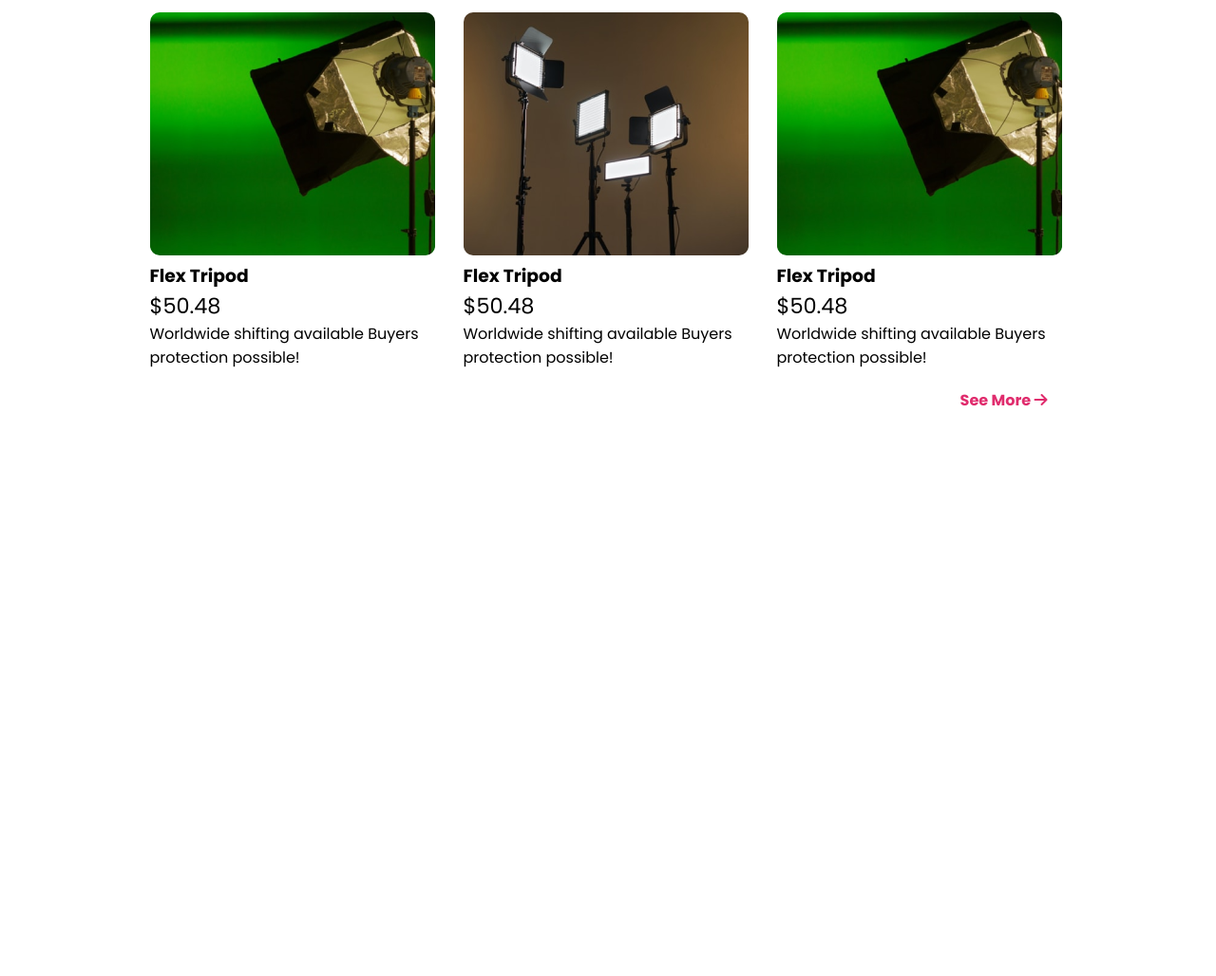
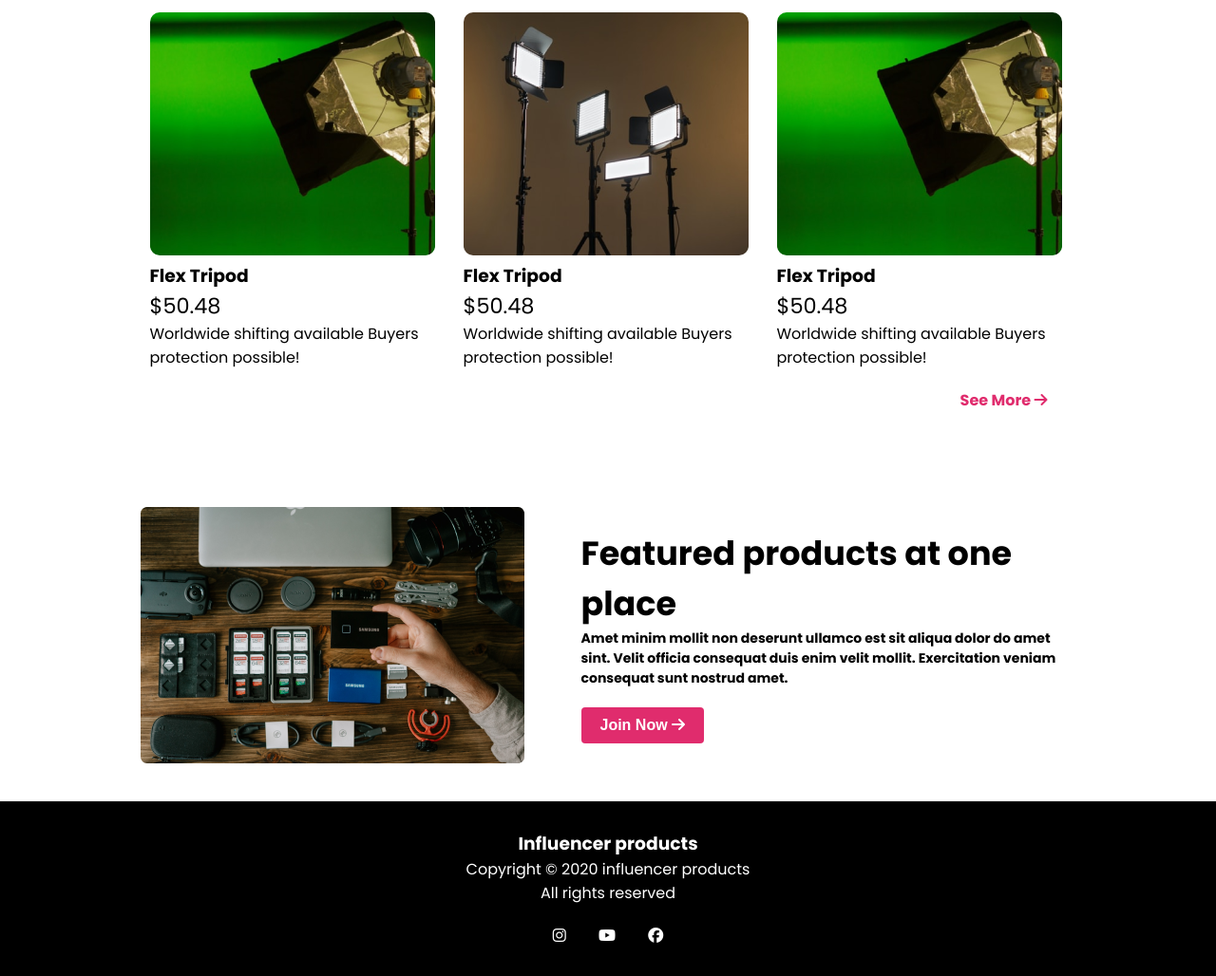
Before and after one commit to MasudMiti/new-project, a plain HTML site: page index.html in a window 1280 px wide. Shown: the part 1772-2800 px from the top of the page at 95% size. Before the commit the page ends 2246 px from the top, so only its background shows below. Drawn offline with Linux system fonts and the light colour scheme.

Commit message:
footer section done

```diff
--- a/index.html
+++ b/index.html
@@ -130,5 +130,31 @@
       <p class="see-more">See More <i class="fa-solid fa-arrow-right"></i></p>
      </section>
     <!-- popular section ends here -->
+     <!-- featured section starts -->
+       <section class="container brand-width">
+        <div class="featured-image">
+          <img src="images/gear.png" alt="">
+          <div class="featured-content">
+            <h3 class="featured-title">Featured products at one place</h3>
+            <p class="featured-description">Amet minim mollit non deserunt ullamco est sit aliqua dolor do amet sint. Velit officia consequat duis enim velit mollit. Exercitation veniam consequat sunt nostrud amet.</p>
+            <button class="btn-primary btn-1">Join Now <i class="fa-solid fa-arrow-right"></i></button>
+          </div>
+        </div>
+       </section>
+ <!-- featured section ends -->
+  <!-- footer section starts here -->
+   <footer class="ft-section">
+    <div class="footer-title">
+      <h3>Influencer products</h3>
+      <p>Copyright © 2020  influencer products</p>
+      <p>All rights reserved</p>
+    </div>
+    <div class="footer-images">
+      <i class="fa-brands fa-instagram icon"></i>
+      <i class="fa-brands fa-youtube icon"></i>
+      <i class="fa-brands fa-facebook icon"></i>
+    </div>
+   </footer>
+  <!-- footer section ends here -->
 </body>
 </html>
--- a/style.css
+++ b/style.css
@@ -110,3 +110,37 @@ body{
   margin-top: 10px;
   margin-right: 30px;
 }
+/* featured section */
+.featured-image{
+  display: flex;
+  justify-content: center;
+  align-items: center;
+  gap: 60px;
+  margin-top: 100px;
+}
+.featured-title{
+  font-size: 35px;
+  font-weight: bold;
+}
+.featured-description{
+  font-size: 14px;
+  font-weight: bold;
+}
+.btn-1{
+  padding: 10px 20px;
+  margin-top: 20px;
+  border-radius: 4px;
+}
+/* footer section */
+.ft-section{
+  background-color: black;
+  color: white;
+  text-align: center;
+  padding: 30px 0px;
+}
+.footer-images{
+  margin-top: 20px;
+}
+.icon{
+  margin: 0px 15px;
+}
```
